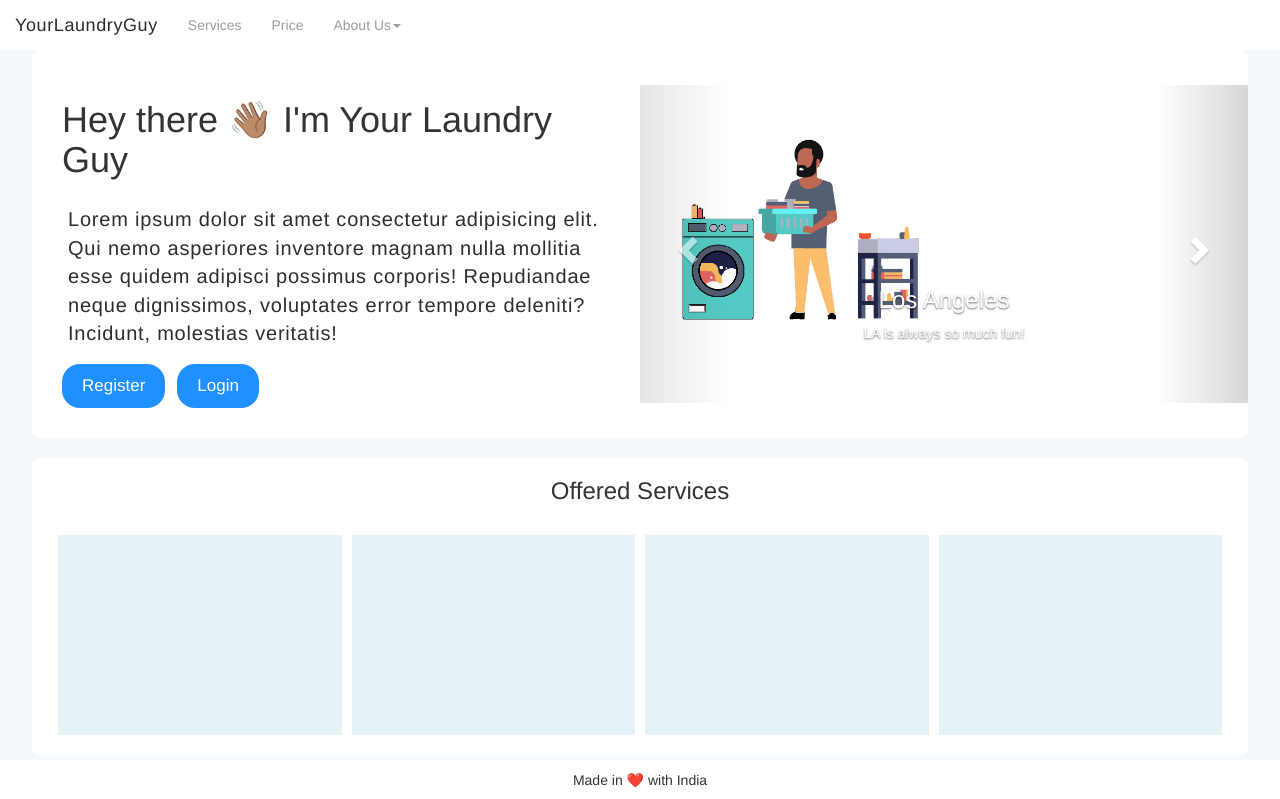
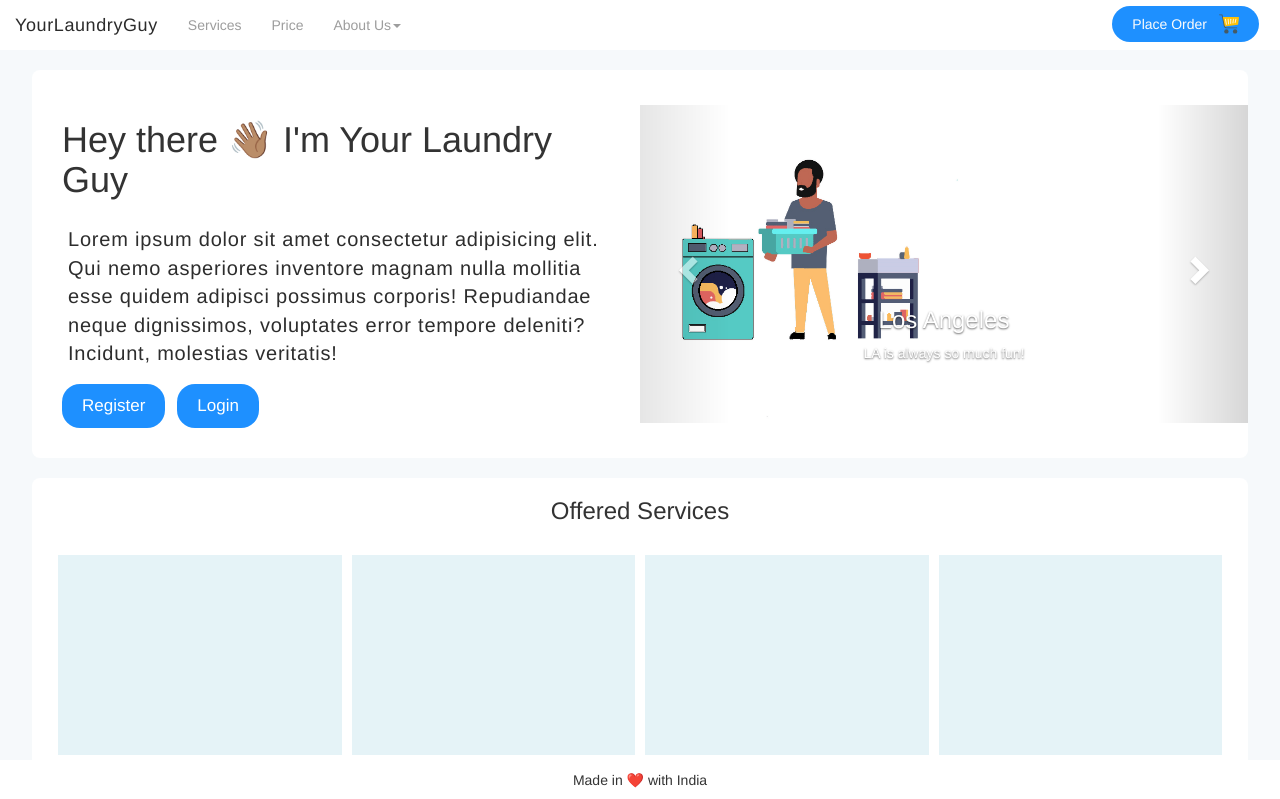
Before and after one commit to paik1/YourLaundryGuy, a Django app: page /home/ in a window 1280 px wide. Shown: the top 799 px of the page. Run offline with Django 3.2, Linux system fonts and the light colour scheme; some libraries are stand-ins or nearby versions.

Commit message:
Added place order btn on navbar

```diff
--- a/yourlaundryguy/static/css/base.css
+++ b/yourlaundryguy/static/css/base.css
@@ -25,6 +25,32 @@ body {
   transform: transform 2s ease-out;
 }
 
+.place-order-btn {
+  display: flex !important;
+  justify-content: center;
+  align-items: center;
+  padding: 8px 20px;
+  background: dodgerblue;
+  margin: 6px;
+  border-radius: 20px;
+}
+
+.place-order-btn > img {
+  height: 100%;
+  width: 20px;
+}
+
+.order-btn-txt {
+  padding: 0 !important;
+  margin-right: 12px;
+  color: #fbfbfb !important;
+  font-weight: 500;
+}
+
+.order-btn-txt:hover {
+  color: #dadada !important;
+}
+
 .footer {
   height: 4rem;
   display: flex;
--- a/yourlaundryguy/static/css/home.css
+++ b/yourlaundryguy/static/css/home.css
@@ -6,6 +6,10 @@
   border-radius: 8px;
   display: grid;
   overflow: hidden;
+}
+
+.banner{
+  margin-top: 20px;
 }
 
 .banner-content {
--- a/yourlaundryguy/templates/base.html
+++ b/yourlaundryguy/templates/base.html
@@ -64,6 +64,10 @@
               >
             </li>
             {% endif %}
+            <li class="place-order-btn">
+              <a class="order-btn-txt" href="#">Place Order</a>
+              <img src="{% static 'images/carts.svg' %}" alt="cart-icon" />
+            </li>
           </ul>
         </div>
       </div>
```
Also changed, not shown: yourlaundryguy/static/images/carts.svg (added).
